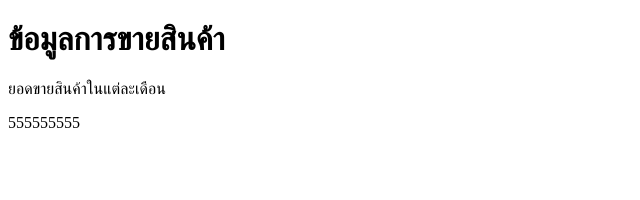
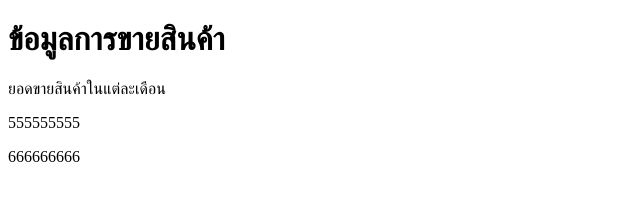
Before and after one commit to KimChanaDev/testFirst, a plain HTML site: page index.html in a window 1280 px wide. Shown: the whole page, without its empty margins (0-640 px from the left). Drawn offline with Linux system fonts and the light colour scheme.

Commit message:
add 666 in report-sale

```diff
--- a/index.html
+++ b/index.html
@@ -10,5 +10,6 @@
     <h1>ข้อมูลการขายสินค้า</h1>
     <p>ยอดขายสินค้าในแต่ละเดือน</p>
     <p>555555555</p>
+    <p>666666666</p>
 </body>
 </html>
```
